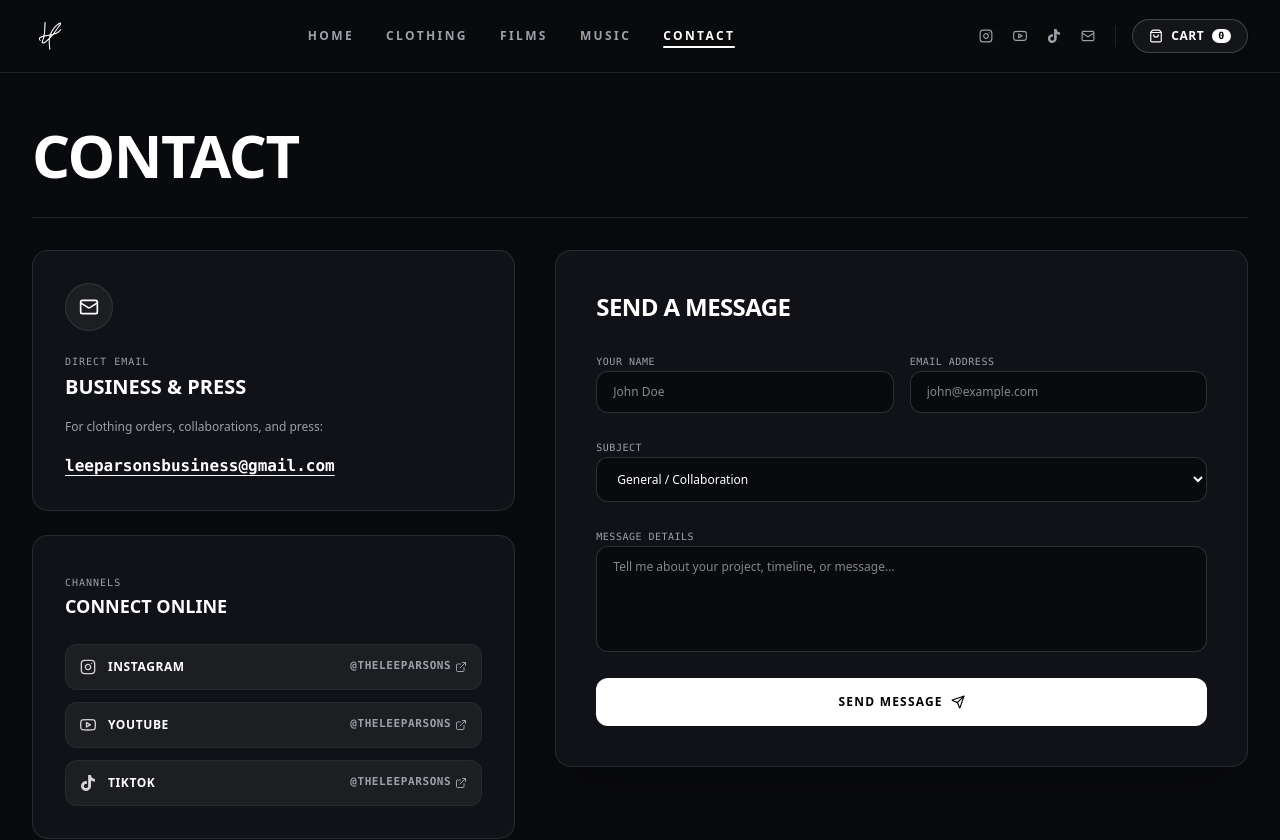
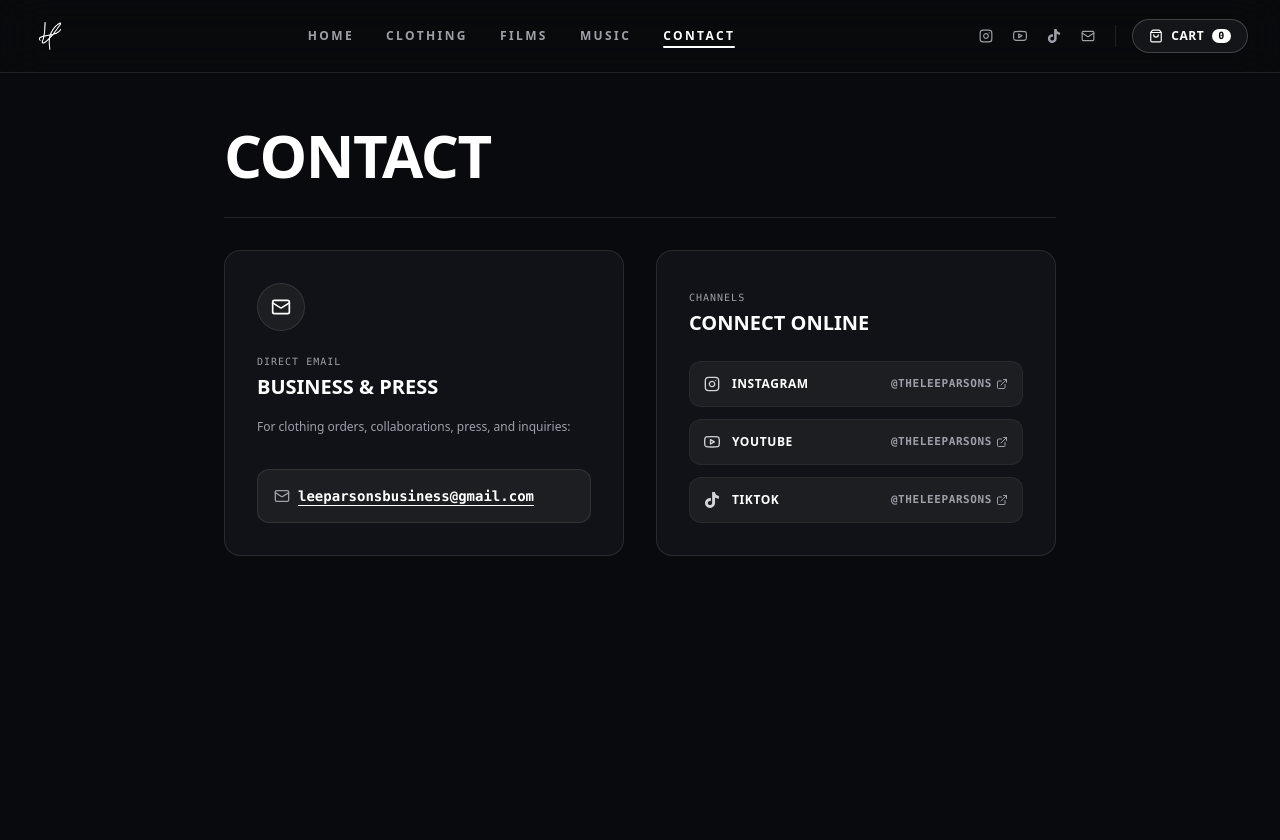
Before and after one commit to leeparsonsbusiness-cloud/theleeparsons, a Next.js app: page /contact in a window 1280 px wide. Shown: the top 840 px of the page. Built offline with nearby package versions, Linux system fonts and the light colour scheme.

Commit message:
Remove Creative Living references, view choice buttons, and contact form

```diff
--- a/app/clothing/page.tsx
+++ b/app/clothing/page.tsx
@@ -111,7 +111,14 @@
                 </div>
                 <div className="text-right">
                   <span className="text-base font-black tracking-tight text-white">${item.price.toFixed(2)}</span>
-                  <span className="block text-[10px] font-mono text-emerald-400 uppercase">IN STOCK</span>
+                  {item.stockLeft !== undefined ? (
+                    <span className="flex items-center justify-end gap-1.5 text-[10px] font-mono text-amber-400 font-bold uppercase tracking-wider mt-0.5">
+                      <span className="w-1.5 h-1.5 rounded-full bg-amber-400 animate-pulse" />
+                      {item.stockLeft} LEFT
+                    </span>
+                  ) : (
+                    <span className="block text-[10px] font-mono text-emerald-400 uppercase mt-0.5">IN STOCK</span>
+                  )}
                 </div>
               </div>
             </div>
--- a/app/contact/page.tsx
+++ b/app/contact/page.tsx
@@ -1,35 +1,12 @@
-"use client";
-
-import { useState } from 'react';
-import Image from 'next/image';
-import { Mail, Send, Check, ExternalLink, MessageSquare } from 'lucide-react';
+import { Mail, ExternalLink } from 'lucide-react';
 import { InstagramIcon, YoutubeIcon, TiktokIcon } from '@/components/Navbar';
 
 export default function ContactPage() {
-  const [formData, setFormData] = useState({
-    name: '',
-    email: '',
-    inquiryType: 'General / Collaboration',
-    message: '',
-  });
-  const [submitted, setSubmitted] = useState(false);
-
-  const handleSubmit = (e: React.FormEvent) => {
-    e.preventDefault();
-    const mailtoUrl = `mailto:leeparsonsbusiness@gmail.com?subject=${encodeURIComponent(
-      `[${formData.inquiryType}] Message from ${formData.name}`
-    )}&body=${encodeURIComponent(
-      `Name: ${formData.name}\nEmail: ${formData.email}\nSubject: ${formData.inquiryType}\n\nMessage:\n${formData.message}`
-    )}`;
-    window.location.href = mailtoUrl;
-    setSubmitted(true);
-  };
-
   return (
     <div className="min-h-screen bg-[#090a0d] text-white selection:bg-white selection:text-black">
 
       {/* Header */}
-      <section className="max-w-7xl mx-auto px-4 md:px-8 pt-12 pb-8">
+      <section className="max-w-4xl mx-auto px-4 md:px-8 pt-12 pb-8">
         <div className="border-b border-white/10 pb-8">
           <h1 className="text-4xl md:text-6xl font-black uppercase tracking-tight mt-1 text-white">
             CONTACT
@@ -37,15 +14,13 @@
         </div>
       </section>
 
-      {/* Main Content Grid */}
-      <main className="max-w-7xl mx-auto px-4 md:px-8 pb-24">
-        <div className="grid grid-cols-1 lg:grid-cols-12 gap-10">
-
-          {/* Left Column: Direct Info & Social Cards */}
-          <div className="lg:col-span-5 space-y-6">
+      {/* Main Content */}
+      <main className="max-w-4xl mx-auto px-4 md:px-8 pb-24">
+        <div className="grid grid-cols-1 md:grid-cols-2 gap-6 md:gap-8">
 
           {/* Direct Email Card */}
-            <div className="p-8 rounded-2xl bg-[#111217] border border-white/10 space-y-4">
+          <div className="p-8 rounded-2xl bg-[#111217] border border-white/10 space-y-5 flex flex-col justify-between">
+            <div className="space-y-4">
               <div className="w-12 h-12 rounded-full bg-white/5 border border-white/10 flex items-center justify-center text-white">
                 <Mail className="w-5 h-5" />
               </div>
@@ -54,30 +29,35 @@
                 <h3 className="text-xl font-black uppercase text-white mt-0.5">BUSINESS & PRESS</h3>
               </div>
               <p className="text-xs text-zinc-400 leading-relaxed">
-                For clothing orders, collaborations, and press:
+                For clothing orders, collaborations, press, and inquiries:
               </p>
+            </div>
+
             <a
               href="mailto:leeparsonsbusiness@gmail.com"
-                className="inline-block text-sm md:text-base font-mono font-bold text-white hover:text-zinc-300 underline underline-offset-4"
+              className="inline-flex items-center gap-2 p-4 rounded-xl bg-white/5 hover:bg-white/10 border border-white/10 hover:border-white/30 transition-all text-xs md:text-sm font-mono font-bold text-white group"
             >
-                leeparsonsbusiness@gmail.com
+              <Mail className="w-4 h-4 text-zinc-400 group-hover:text-white" />
+              <span className="underline underline-offset-4">leeparsonsbusiness@gmail.com</span>
             </a>
           </div>
 
           {/* Social Connection Cards */}
           <div className="p-8 rounded-2xl bg-[#111217] border border-white/10 space-y-4">
+            <div>
               <span className="text-[10px] font-mono uppercase tracking-widest text-zinc-400">CHANNELS</span>
-              <h3 className="text-lg font-black uppercase text-white">CONNECT ONLINE</h3>
+              <h3 className="text-xl font-black uppercase text-white mt-0.5">CONNECT ONLINE</h3>
+            </div>
 
             <div className="space-y-3 pt-2">
               <a
                 href="https://instagram.com/theleeparsons"
                 target="_blank"
                 rel="noopener noreferrer"
-                  className="flex items-center justify-between p-3.5 rounded-xl bg-white/5 hover:bg-white/10 border border-white/5 transition-all text-xs font-bold uppercase tracking-wider group"
+                className="flex items-center justify-between p-3.5 rounded-xl bg-white/5 hover:bg-white/10 border border-white/5 hover:border-white/20 transition-all text-xs font-bold uppercase tracking-wider group"
               >
                 <div className="flex items-center gap-3">
-                    <InstagramIcon className="w-4 h-4 text-zinc-300" />
+                  <InstagramIcon className="w-4 h-4 text-zinc-300 group-hover:text-white" />
                   <span>INSTAGRAM</span>
                 </div>
                 <span className="text-[11px] font-mono text-zinc-400 group-hover:text-white flex items-center gap-1">
@@ -90,10 +70,10 @@
                 href="https://youtube.com/@theleeparsons"
                 target="_blank"
                 rel="noopener noreferrer"
-                  className="flex items-center justify-between p-3.5 rounded-xl bg-white/5 hover:bg-white/10 border border-white/5 transition-all text-xs font-bold uppercase tracking-wider group"
+                className="flex items-center justify-between p-3.5 rounded-xl bg-white/5 hover:bg-white/10 border border-white/5 hover:border-white/20 transition-all text-xs font-bold uppercase tracking-wider group"
               >
                 <div className="flex items-center gap-3">
-                    <YoutubeIcon className="w-4 h-4 text-zinc-300" />
+                  <YoutubeIcon className="w-4 h-4 text-zinc-300 group-hover:text-white" />
                   <span>YOUTUBE</span>
                 </div>
                 <span className="text-[11px] font-mono text-zinc-400 group-hover:text-white flex items-center gap-1">
@@ -106,10 +86,10 @@
                 href="https://tiktok.com/@theleeparsons"
                 target="_blank"
                 rel="noopener noreferrer"
-                  className="flex items-center justify-between p-3.5 rounded-xl bg-white/5 hover:bg-white/10 border border-white/5 transition-all text-xs font-bold uppercase tracking-wider group"
+                className="flex items-center justify-between p-3.5 rounded-xl bg-white/5 hover:bg-white/10 border border-white/5 hover:border-white/20 transition-all text-xs font-bold uppercase tracking-wider group"
               >
                 <div className="flex items-center gap-3">
-                    <TiktokIcon className="w-4 h-4 text-zinc-300" />
+                  <TiktokIcon className="w-4 h-4 text-zinc-300 group-hover:text-white" />
                   <span>TIKTOK</span>
                 </div>
                 <span className="text-[11px] font-mono text-zinc-400 group-hover:text-white flex items-center gap-1">
@@ -121,98 +101,6 @@
           </div>
 
         </div>
-
-          {/* Right Column: Message Form */}
-          <div className="lg:col-span-7">
-            <div className="p-8 md:p-10 rounded-2xl bg-[#111217] border border-white/10 shadow-2xl">
-              <div className="mb-6 space-y-1">
-                <h3 className="text-2xl font-black uppercase tracking-tight text-white">SEND A MESSAGE</h3>
-              </div>
-
-              {submitted ? (
-                <div className="p-8 rounded-xl bg-white/5 border border-emerald-500/30 text-center space-y-3">
-                  <div className="w-12 h-12 rounded-full bg-emerald-500/20 text-emerald-400 flex items-center justify-center mx-auto">
-                    <Check className="w-6 h-6" />
-                  </div>
-                  <h4 className="font-black text-base uppercase text-white">MESSAGE INITIATED</h4>
-                  <p className="text-xs text-zinc-400 max-w-sm mx-auto">
-                    Your email client was opened with your message details. You can also write directly to leeparsonsbusiness@gmail.com.
-                  </p>
-                  <button
-                    onClick={() => setSubmitted(false)}
-                    className="text-xs font-mono uppercase text-zinc-300 underline underline-offset-4 mt-2"
-                  >
-                    SEND ANOTHER MESSAGE
-                  </button>
-                </div>
-              ) : (
-                <form onSubmit={handleSubmit} className="space-y-5">
-                  <div className="grid grid-cols-1 sm:grid-cols-2 gap-4">
-                    <div className="space-y-1.5">
-                      <label className="text-[10px] font-mono uppercase tracking-wider text-zinc-400">YOUR NAME</label>
-                      <input
-                        type="text"
-                        required
-                        value={formData.name}
-                        onChange={(e) => setFormData({ ...formData, name: e.target.value })}
-                        placeholder="John Doe"
-                        className="w-full px-4 py-3 rounded-xl bg-[#090a0d] border border-white/15 text-white text-xs focus:border-white focus:outline-none transition-colors"
-                      />
-                    </div>
-
-                    <div className="space-y-1.5">
-                      <label className="text-[10px] font-mono uppercase tracking-wider text-zinc-400">EMAIL ADDRESS</label>
-                      <input
-                        type="email"
-                        required
-                        value={formData.email}
-                        onChange={(e) => setFormData({ ...formData, email: e.target.value })}
-                        placeholder="john@example.com"
-                        className="w-full px-4 py-3 rounded-xl bg-[#090a0d] border border-white/15 text-white text-xs focus:border-white focus:outline-none transition-colors"
-                      />
-                    </div>
-                  </div>
-
-                  <div className="space-y-1.5">
-                    <label className="text-[10px] font-mono uppercase tracking-wider text-zinc-400">SUBJECT</label>
-                    <select
-                      value={formData.inquiryType}
-                      onChange={(e) => setFormData({ ...formData, inquiryType: e.target.value })}
-                      className="w-full px-4 py-3 rounded-xl bg-[#090a0d] border border-white/15 text-white text-xs focus:border-white focus:outline-none transition-colors"
-                    >
-                      <option value="General / Collaboration">General / Collaboration</option>
-                      <option value="Clothing Order Question">Clothing Order Question</option>
-                      <option value="Video Collaboration">Video Collaboration</option>
-                      <option value="Music / Audio">Music / Audio</option>
-                      <option value="Press">Press</option>
-                    </select>
-                  </div>
-
-                  <div className="space-y-1.5">
-                    <label className="text-[10px] font-mono uppercase tracking-wider text-zinc-400">MESSAGE DETAILS</label>
-                    <textarea
-                      required
-                      rows={5}
-                      value={formData.message}
-                      onChange={(e) => setFormData({ ...formData, message: e.target.value })}
-                      placeholder="Tell me about your project, timeline, or message..."
-                      className="w-full px-4 py-3 rounded-xl bg-[#090a0d] border border-white/15 text-white text-xs focus:border-white focus:outline-none transition-colors resize-none"
-                    />
-                  </div>
-
-                  <button
-                    type="submit"
-                    className="w-full py-4 rounded-xl bg-white text-black font-black text-xs uppercase tracking-widest hover:bg-zinc-200 transition-all flex items-center justify-center gap-2"
-                  >
-                    <span>SEND MESSAGE</span>
-                    <Send className="w-3.5 h-3.5" />
-                  </button>
-                </form>
-              )}
-            </div>
-          </div>
-
-        </div>
       </main>
 
     </div>
--- a/app/films/page.tsx
+++ b/app/films/page.tsx
@@ -17,7 +17,7 @@
 
 const FEATURED_FILM: FilmProject = {
   id: 'featured-1',
-  title: 'CREATIVE LIVING — VIDEO REEL',
+  title: 'FEATURED VIDEO // REEL 2026',
   category: 'Short Film / Visuals',
   year: '2026',
   duration: '3:45',
--- a/app/page.tsx
+++ b/app/page.tsx
@@ -13,11 +13,11 @@
       {/* Top Banner */}
       <div className="bg-white text-black font-black text-xs md:text-sm uppercase tracking-[0.2em] py-2 overflow-hidden whitespace-nowrap border-b border-black">
         <div className="inline-block animate-marquee">
-          <span>FREE SHIPPING WHEN YOU BUY 2 OR MORE ITEMS • SEPTEMBER DROP IS LIVE • CREATIVE LIVING • </span>
+          <span>FREE SHIPPING WHEN YOU BUY 2 OR MORE ITEMS • SEPTEMBER DROP IS LIVE • FREE SHIPPING WHEN YOU BUY 2 OR MORE ITEMS • SEPTEMBER DROP IS LIVE • </span>
         </div>
       </div>
 
-      {/* Hero Section: Hand-Drawn Logo & "Creative Living" */}
+      {/* Hero Section: Hand-Drawn Logo */}
       <section className="relative min-h-[85vh] flex flex-col items-center justify-center text-center px-4 overflow-hidden">
 
         {/* Ambient Radial Spotlight */}
@@ -37,12 +37,7 @@
             />
           </div>
 
-          {/* Tagline */}
-          <div className="space-y-2">
-            <h1 className="text-3xl sm:text-5xl md:text-6xl font-black uppercase tracking-tight text-white">
-              CREATIVE LIVING
-            </h1>
-          </div>
+          <h1 className="sr-only">THE LEE PARSONS</h1>
 
           {/* Primary Action Buttons */}
           <div className="flex flex-col sm:flex-row items-center gap-4 pt-4 w-full sm:w-auto">
@@ -193,7 +188,7 @@
               FEATURED VIDEO
             </span>
             <h3 className="text-2xl md:text-4xl font-black uppercase tracking-tight text-white group-hover:text-zinc-200">
-              CREATIVE LIVING // REEL 2026
+              FEATURED VIDEO // REEL 2026
             </h3>
             <p className="text-xs md:text-sm text-zinc-300">
               Visual projects and creative video archives.
--- a/components/Footer.tsx
+++ b/components/Footer.tsx
@@ -65,11 +65,8 @@
           </a>
         </div>
 
-        {/* Tagline & Copyright */}
-        <div className="space-y-2 border-t border-white/5 pt-8 w-full max-w-md">
-          <p className="font-mono text-xs text-zinc-500 uppercase tracking-widest">
-            Creative Living
-          </p>
+        {/* Copyright */}
+        <div className="border-t border-white/5 pt-8 w-full max-w-md">
           <p className="text-[11px] text-zinc-600 font-mono">
             © {new Date().getFullYear()} THE LEE PARSONS. ALL RIGHTS RESERVED.
           </p>
--- a/components/IntroAnimation.tsx
+++ b/components/IntroAnimation.tsx
@@ -83,9 +83,6 @@
           <span className="block text-sm sm:text-base font-black uppercase tracking-[0.3em] text-white">
             THE LEE PARSONS
           </span>
-          <span className="block text-[10px] sm:text-xs font-mono uppercase tracking-[0.4em] text-zinc-400 mt-1">
-            CREATIVE LIVING
-          </span>
         </div>
 
       </div>
--- a/lib/products.ts
+++ b/lib/products.ts
@@ -6,6 +6,7 @@
   mockup: string;
   lifestyle: string;
   textColor: 'white' | 'black';
+  stockLeft?: number;
 }
 
 export interface Product {
@@ -34,6 +35,7 @@
   colorHex: string;
   colorName: string;
   badge: string;
+  stockLeft?: number;
 }
 
 export const PRODUCTS: Product[] = [
@@ -63,7 +65,8 @@
         hex: '#2b2c30',
         mockup: '/mockups/washed-charcoal.png',
         lifestyle: '/lifestyle/fitgrid-charcoal.jpg',
-        textColor: 'white'
+        textColor: 'white',
+        stockLeft: 4
       },
       {
         id: 'vintage-white',
@@ -72,7 +75,8 @@
         hex: '#e2ddcc',
         mockup: '/mockups/vintage-white.png',
         lifestyle: '/lifestyle/flatlay-white.jpg',
-        textColor: 'black'
+        textColor: 'black',
+        stockLeft: 7
       },
       {
         id: 'forest-green',
@@ -81,7 +85,8 @@
         hex: '#334839',
         mockup: '/mockups/forest-green.png',
         lifestyle: '/mockups/forest-green.png',
-        textColor: 'white'
+        textColor: 'white',
+        stockLeft: 6
       }
     ]
   },
@@ -111,7 +116,8 @@
         hex: '#2b2c30',
         mockup: '/mockups/hoodie-charcoal.png',
         lifestyle: '/lifestyle/fitgrid-charcoal.jpg',
-        textColor: 'white'
+        textColor: 'white',
+        stockLeft: 2
       },
       {
         id: 'vintage-white',
@@ -120,7 +126,8 @@
         hex: '#e2ddcc',
         mockup: '/mockups/hoodie-vintage-white.png',
         lifestyle: '/lifestyle/flatlay-white.jpg',
-        textColor: 'black'
+        textColor: 'black',
+        stockLeft: 4
       },
       {
         id: 'forest-green',
@@ -129,7 +136,8 @@
         hex: '#334839',
         mockup: '/mockups/hoodie-forest-green.png',
         lifestyle: '/mockups/hoodie-forest-green.png',
-        textColor: 'white'
+        textColor: 'white',
+        stockLeft: 5
       }
     ]
   }
@@ -147,7 +155,8 @@
     mockup: '/mockups/washed-charcoal.png',
     colorHex: '#2b2c30',
     colorName: 'Washed Charcoal',
-    badge: '7.5 OZ HEAVYWEIGHT'
+    badge: '7.5 OZ HEAVYWEIGHT',
+    stockLeft: 4
   },
   {
     id: 'tee-bone',
@@ -160,7 +169,8 @@
     mockup: '/mockups/vintage-white.png',
     colorHex: '#e2ddcc',
     colorName: 'Vintage Bone',
-    badge: '7.5 OZ HEAVYWEIGHT'
+    badge: '7.5 OZ HEAVYWEIGHT',
+    stockLeft: 7
   },
   {
     id: 'tee-forest',
@@ -173,7 +183,8 @@
     mockup: '/mockups/forest-green.png',
     colorHex: '#334839',
     colorName: 'Faded Forest',
-    badge: '7.5 OZ HEAVYWEIGHT'
+    badge: '7.5 OZ HEAVYWEIGHT',
+    stockLeft: 6
   },
   {
     id: 'hoodie-charcoal',
@@ -186,7 +197,8 @@
     mockup: '/mockups/hoodie-charcoal.png',
     colorHex: '#2b2c30',
     colorName: 'Washed Charcoal',
-    badge: '10.0 OZ FLEECE'
+    badge: '10.0 OZ FLEECE',
+    stockLeft: 2
   },
   {
     id: 'hoodie-bone',
@@ -199,7 +211,8 @@
     mockup: '/mockups/hoodie-vintage-white.png',
     colorHex: '#e2ddcc',
     colorName: 'Vintage Bone',
-    badge: '10.0 OZ FLEECE'
+    badge: '10.0 OZ FLEECE',
+    stockLeft: 4
   },
   {
     id: 'hoodie-forest',
@@ -212,6 +225,7 @@
     mockup: '/mockups/hoodie-forest-green.png',
     colorHex: '#334839',
     colorName: 'Faded Forest',
-    badge: '10.0 OZ FLEECE'
+    badge: '10.0 OZ FLEECE',
+    stockLeft: 5
   }
 ];
```
Also changed, not shown: components/ProductModal.tsx (+21 -44 lines). Lines whose indentation alone changed are shown as unchanged.
